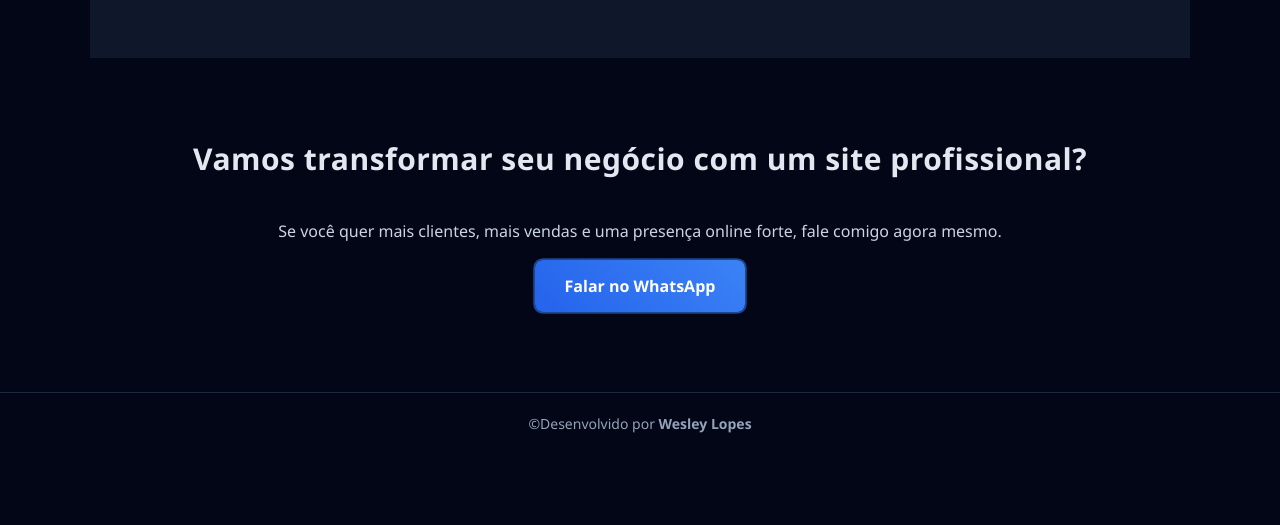
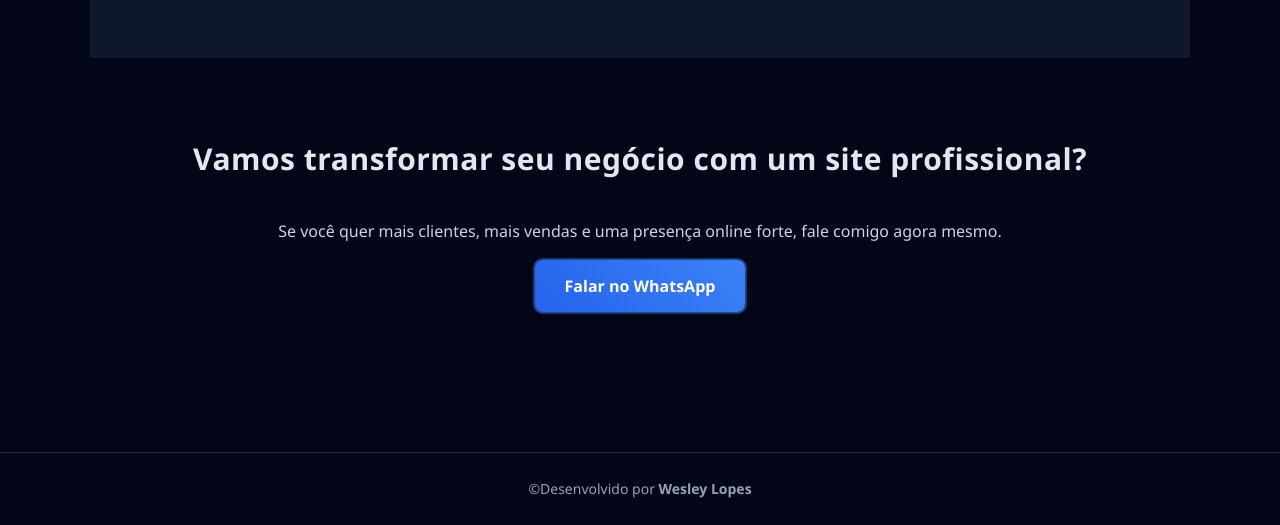
Before and after one commit to DEV-WesleyLopes-WBL/wesley-sites, a plain HTML site: page index.html in a window 1280 px wide. Shown: the part 2646-3171 px from the top of the page. Before the commit the page ends 3101 px from the top, so only its background shows below. Drawn offline with Linux system fonts and the light colour scheme.

Commit message:
Restore and format CSS styles

```diff
--- a/style.css
+++ b/style.css
@@ -320,13 +320,16 @@ section h2 {
 
 /* FOOTER */
 .footer {
+	width: 100%;
 	text-align: center;
-	padding: 20px;
+	padding: 25px 20px;
 	backgroung-color: #020617;
 	border-top: 1px solid #1e293b;
+	margin-top: 60px;
 }
 
 .footer p {
 	font-size: 14px;
 	color: #94a3b8;
+	margin: 0;
 }
```
